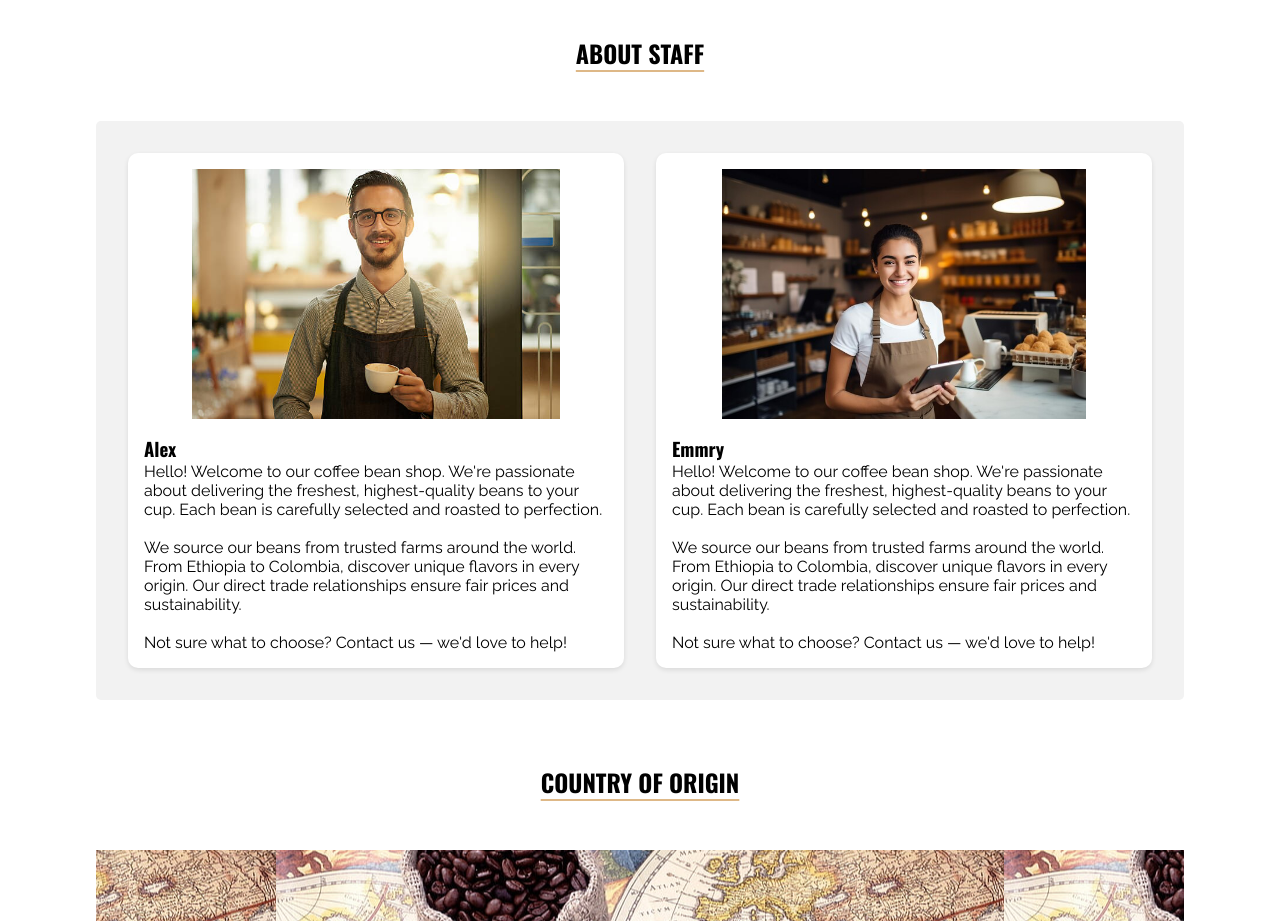
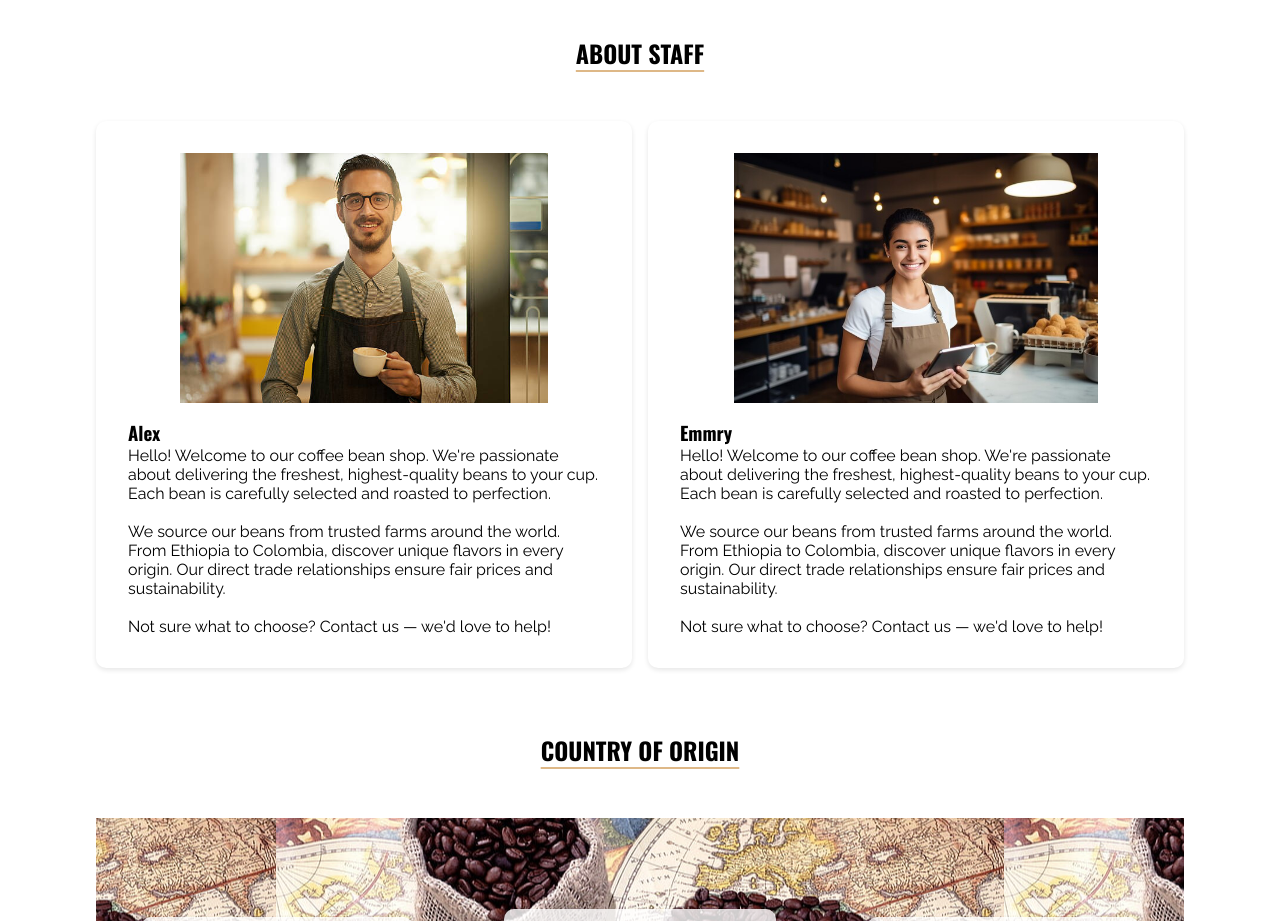
Before and after one commit to Fuka-N/coffee-bean-pm-01, a plain HTML site: page index.html in a window 1280 px wide. Shown: the part 4520-5441 px from the top of the page. Drawn offline with nearby package versions, Linux system fonts and the light colour scheme.

Commit message:
Update style..css
update about staff

```diff
--- a/assets/css/style..css
+++ b/assets/css/style..css
@@ -408,19 +408,18 @@ form #btn-send{
 
 .detail-staff {
   margin-top: 2em;
-  background-color: #f2f2f2;
   width: 100%;
   border-radius: 5px;
-  padding: 2em;
+  padding: 0em;
   display: flex;
-  gap: 2em;
+  gap: 1em;
   justify-content: space-between;
   height: auto;
 }
 
 .staff-box {
   background-color: #fff;
-  padding: 1em;
+  padding: 2em;
   border-radius: 10px;
   flex: 1;
   display: flex;
```
